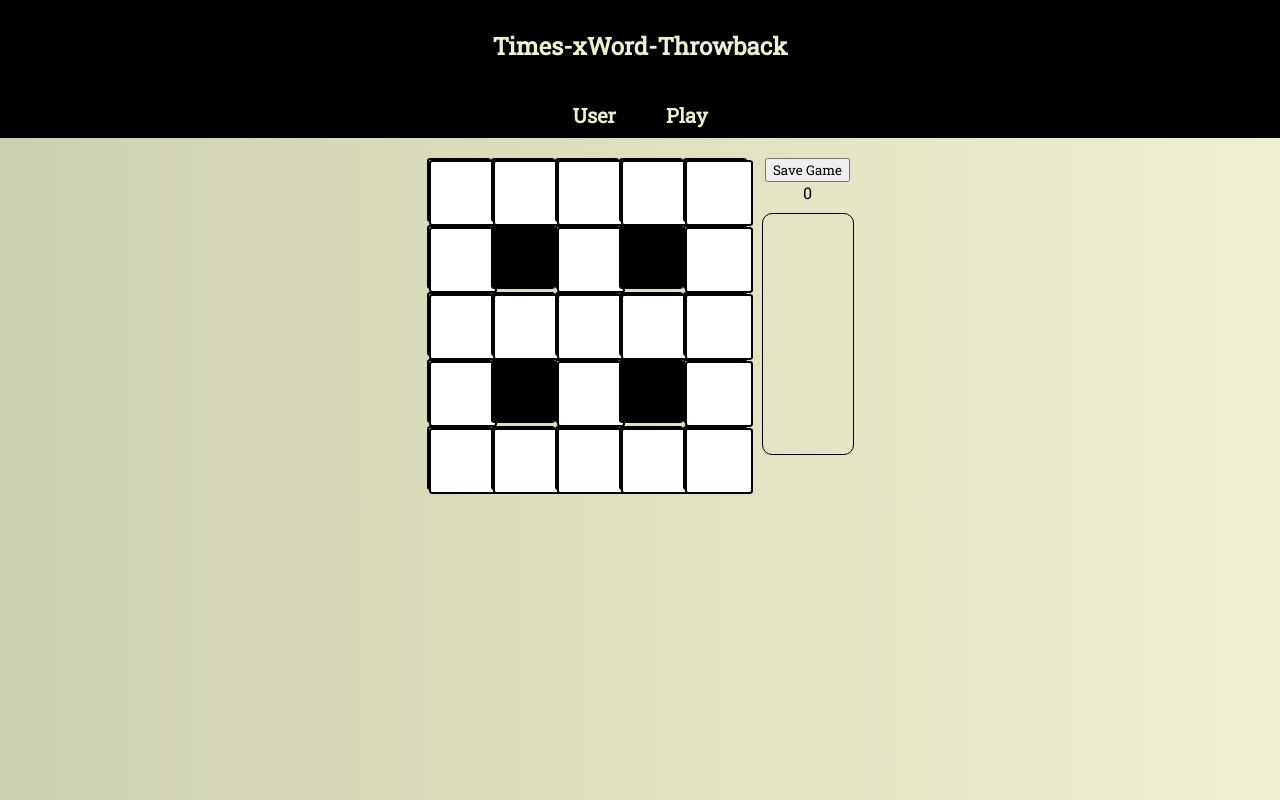
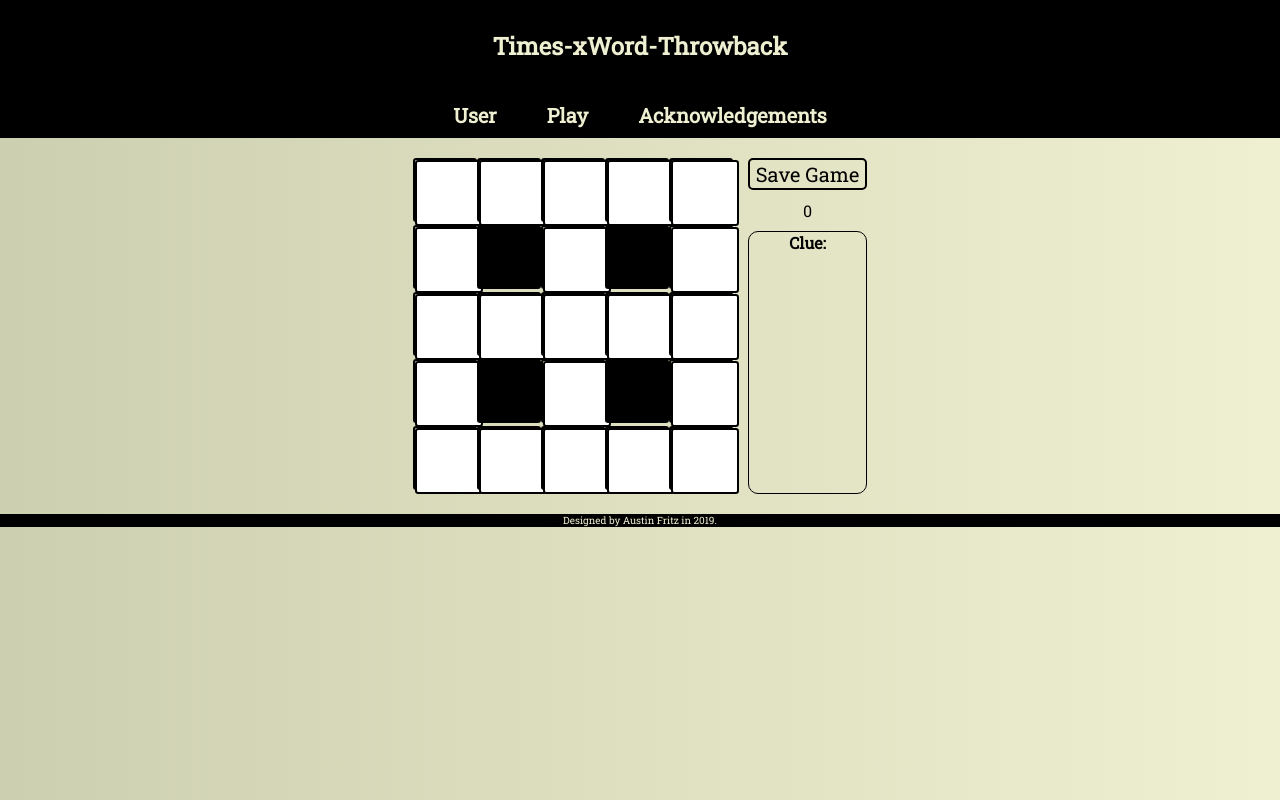
Before and after one commit to aefritz/crossword-game, a React (Create React App) app in the folder client/: page /play in a window 1280 px wide. Built offline with nearby package versions, Linux system fonts and the light colour scheme; no server answers; what fb would draw is missing.

Commit message:
added acknowledgements

```diff
--- a/client/src/App.css
+++ b/client/src/App.css
@@ -55,6 +55,10 @@
   background: blue;
   text-align: center;
   font-family: 'Nanum Pen Script', cursive;
+}
+main {
+  height: auto;
+  background: linear-gradient(to left, #EFF0D1, #CDD0B0);
 }
 .clue {
   margin-top: 0px;
@@ -179,6 +183,35 @@ a {
   font-size: 20px;
   color: #EFF0D1;
 }
+button {
+  background: none;
+  font-size: 20px;
+  border-radius: 5px;
+  margin-bottom: 10px;
+  border: 2px solid black;
+}
+.clueHeader {
+  font-weight: 700;
+}
 a:visited {
   text-decoration: none
 }
+footer {
+  background: black;
+  text-align: center;
+  font-size: 10px;
+  color: #EFF0D1;
+}
+ul {
+  width: 30%;
+  margin: 0 auto;
+  text-align: left;
+  margin-top: 10px;
+  margin-bottom: 80px;
+}
+.thanks {
+  margin: 40px;
+}
+#github-link {
+  color: black;
+}
--- a/client/src/App.js
+++ b/client/src/App.js
@@ -121,12 +121,16 @@ class App extends Component {
   render() {
     return (
       <div className="App">
+        <main>
+
             <nav>
               <h2>Times-xWord-Throwback</h2>
             </nav>
+
             <nav>
               <Link to='/user'>User</Link>
               <Link to='/play'>Play</Link>
+              <Link to='/thanks'>Acknowledgements</Link>
               {this.state.accessToken && <Link to='/logout'>Logout</Link>}
             </nav>
 
@@ -164,6 +168,21 @@ class App extends Component {
               )
             }}/>
 
+            <Route path = '/thanks' render={(props)=>(
+              <div className='thanks'>
+                Special thanks to:
+                <ul>
+                  <li>The Noun Project for icons. Detailed credits on the way</li>
+                  <li><a href='https://github.com/doshea/nyt_crosswords' id='github-link'>Doshea @ Github</a> for the JSON archive of past NY Times Crossword puzzles and answers</li>
+                </ul>
+              </div>
+            )}/>
+
+            <footer>
+              Designed by Austin Fritz in 2019.
+            </footer>
+
+          </main>
 
       </div>
     )
--- a/client/src/components/Gameboard.jsx
+++ b/client/src/components/Gameboard.jsx
@@ -477,6 +477,7 @@ class Gameboard extends Component {
           <button onClick={this.handleSave}>Save Game</button>
           <p id='timer'>0</p>
           <div className='clueContainer'>
+            <p className='clueHeader'>Clue:</p>
             <p className='clue'>{this.state.currentDefinition} </p>
           </div>
           {
```
Lines whose indentation alone changed are shown as unchanged.
